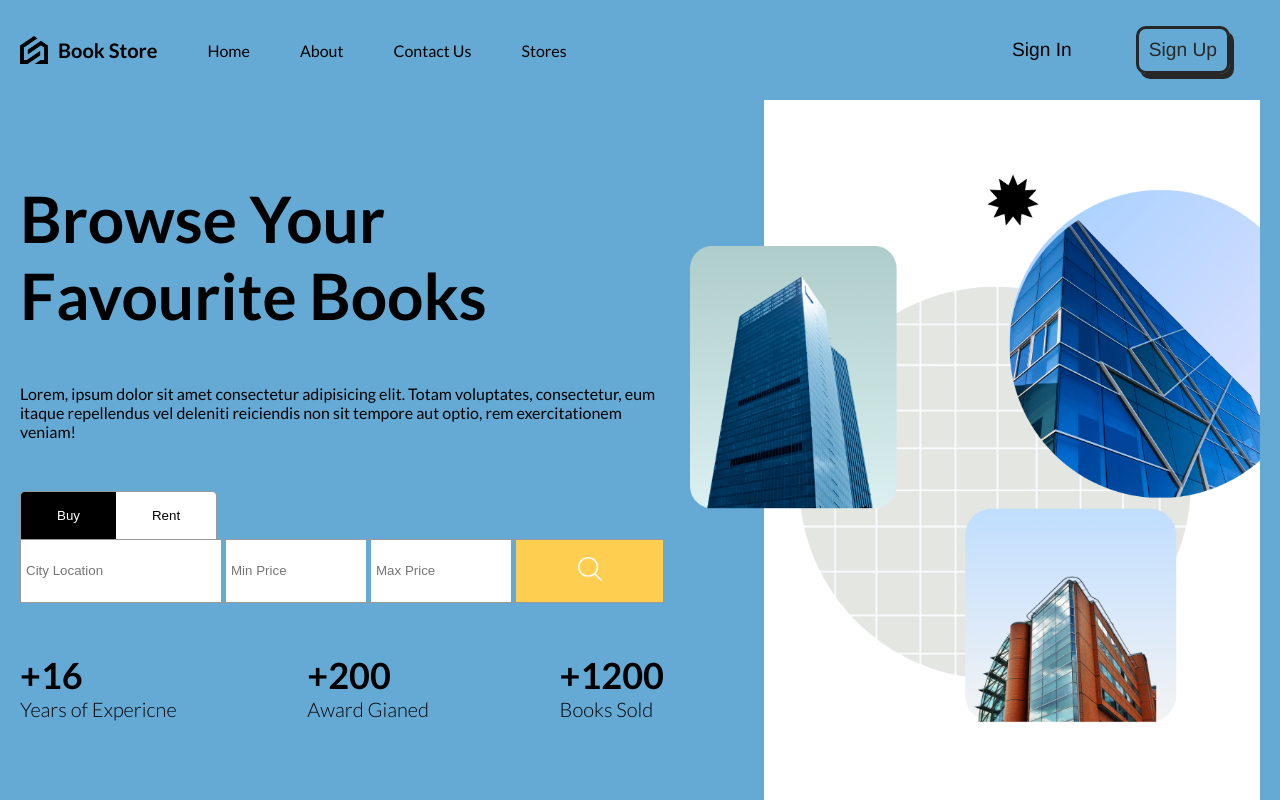
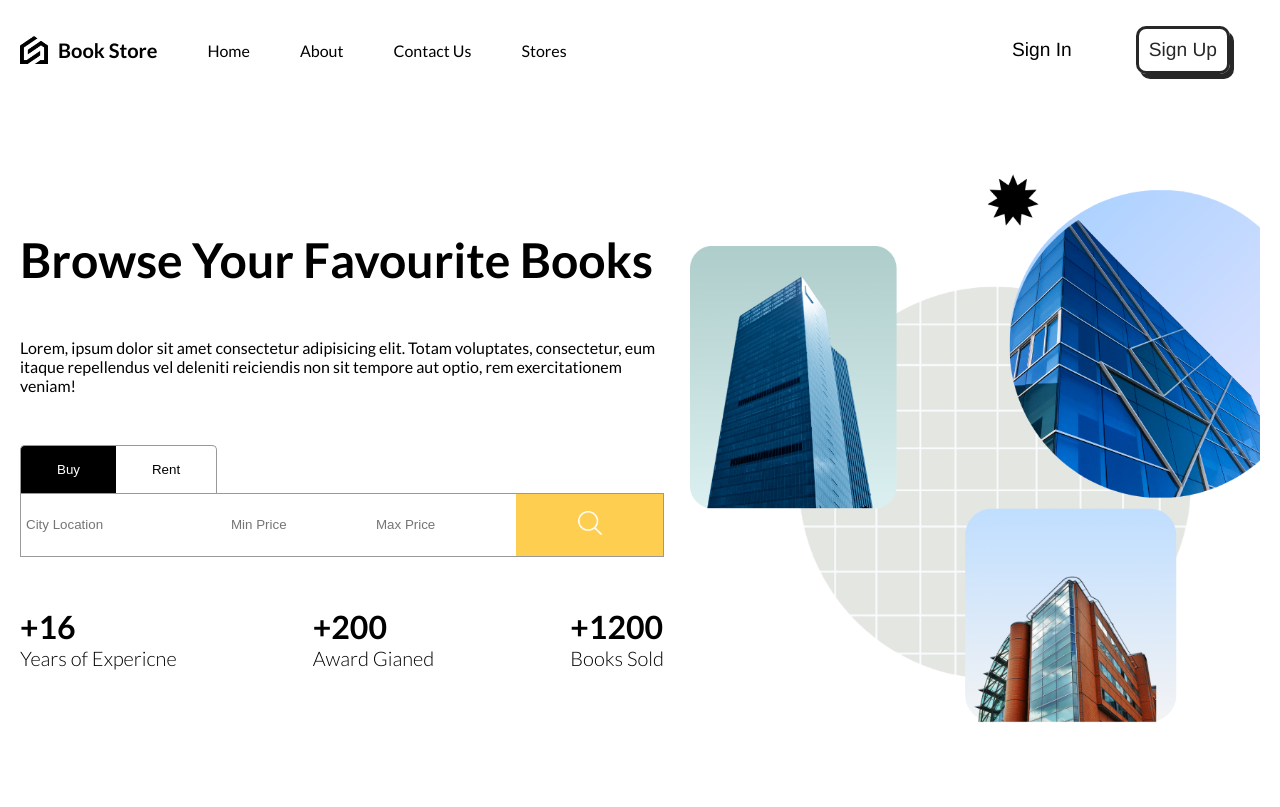
Before and after one commit to Rishi-9949/Web-Dev, a React (Vite) app: page / in a window 1280 px wide. Shown: the top 807 px of the page. Built offline with nearby package versions, Linux system fonts and the light colour scheme.

Commit message:
Search Bar completed
front end done for half of homepage

```diff
--- a/src/components/searchBar/SearchBar.scss
+++ b/src/components/searchBar/SearchBar.scss
@@ -3,6 +3,11 @@
 
 .SearchBar {
   .type {
+
+    @include sm{
+      margin-bottom: 5px;
+    }
+
     button {
       padding: 16px 36px;
       border: 1px solid #999;
@@ -19,6 +24,9 @@
       &:first-child {
         border-top-left-radius: 5px;
         border-right: none;
+
+
+
       }
       &:last-child {
         border-top-right-radius: 5px;
@@ -34,6 +42,11 @@
     height: 64px;
     gap: 5px;
 
+
+    @include sm{
+      flex-direction: column;
+    }
+
     input {
       border: none;
       padding: 0px 10px;
@@ -46,12 +59,31 @@
         }
 
       }
+      @include md {
+        width: 200px;
+        &:nth-child(2),&:nth-child(3){
+          width: 200px;
+        }
+      }
+
+      @include sm{
+        width: auto;
+        &:nth-child(2),&:nth-child(3){
+          width:  y};
+        padding: 20px;
+        border: 1px solid #999  ;
+      }
     }
     button {
       border: none;
       cursor: pointer;
       background-color: #fece51;
       flex: 1;
+
+      @include sm{
+        padding: 10px;
+        border: 1px solid #999;
+      }
 
       img {
         width: 24px;
--- a/src/layout.scss
+++ b/src/layout.scss
@@ -11,15 +11,15 @@
 
 
     @include lg{
-        background-color: rgb(100, 170, 212);
+        // background-color: rgb(100, 170, 212);
         max-width: 1280px;
     }
     @include md{
-        background-color: rgb(255, 0, 0);
+        // background-color: rgb(255, 0, 0);
         max-width: 768px;
     }
     @include sm{
-        background-color: rgb(255, 0, 225);
+        // background-color: rgb(255, 0, 225);
         max-width: 640px;
     }
 
--- a/src/routes/homePage/homePage.scss
+++ b/src/routes/homePage/homePage.scss
@@ -15,15 +15,35 @@
       gap: 50px;
       height: 100%;
 
+      @include md{
+        padding: 0;
+      }
+
+      @include sm{
+        justify-content: flex-start ;
+      }
+
       .tittle {
         font-size: 64px;
+
+        @include lg{
+          font-size: 48px;
+        }
       }
       .boxes {
         display: flex;
         justify-content: space-between;
 
+        @include sm{
+          display: none;
+        }
+
         h1 {
           font-size: 36px;
+
+          @include lg{
+            font-size: 32px;
+          }
         }
         h2 {
           font-size: 20px;
```
Also changed, not shown: src/routes/listPage/listPage.jsx (added).
